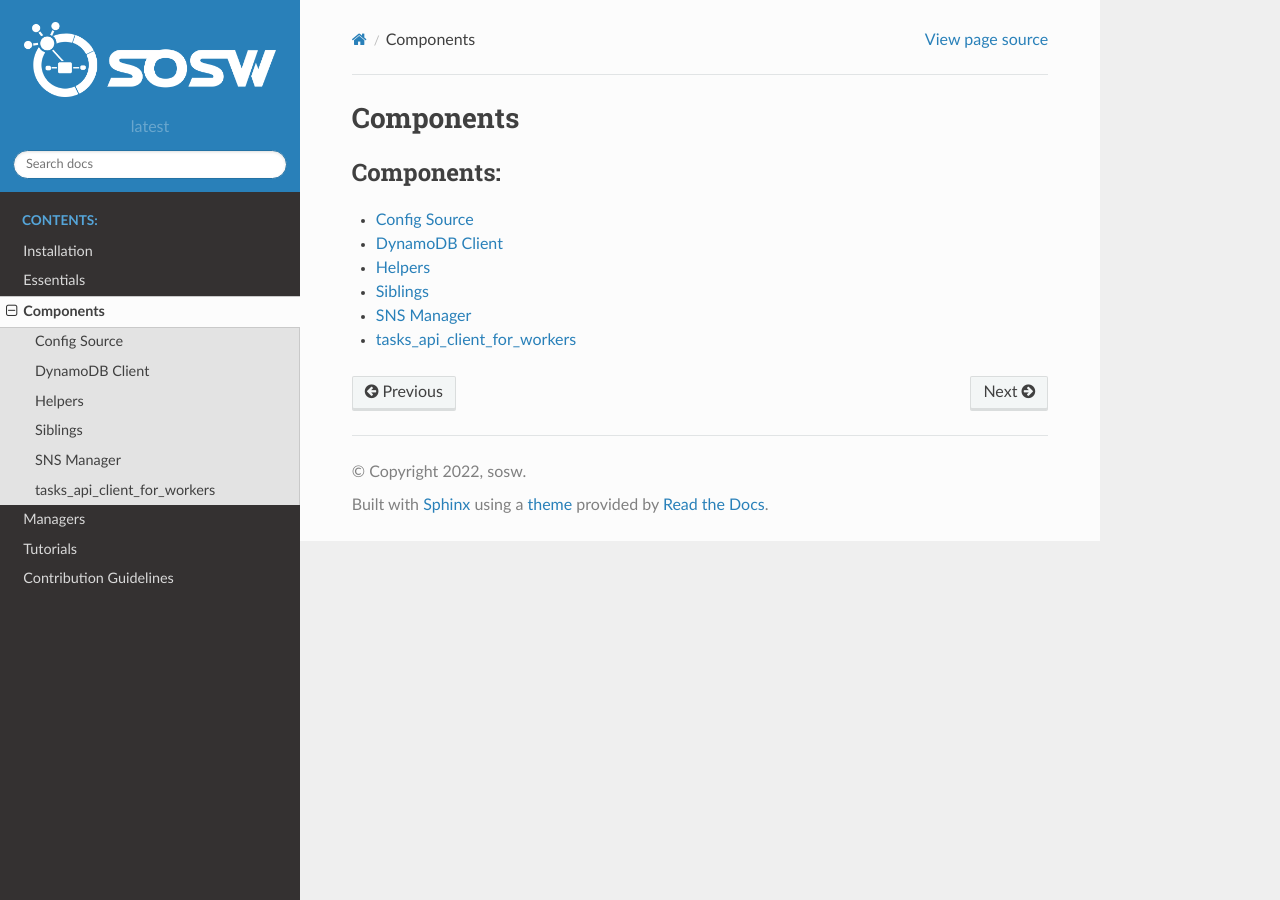
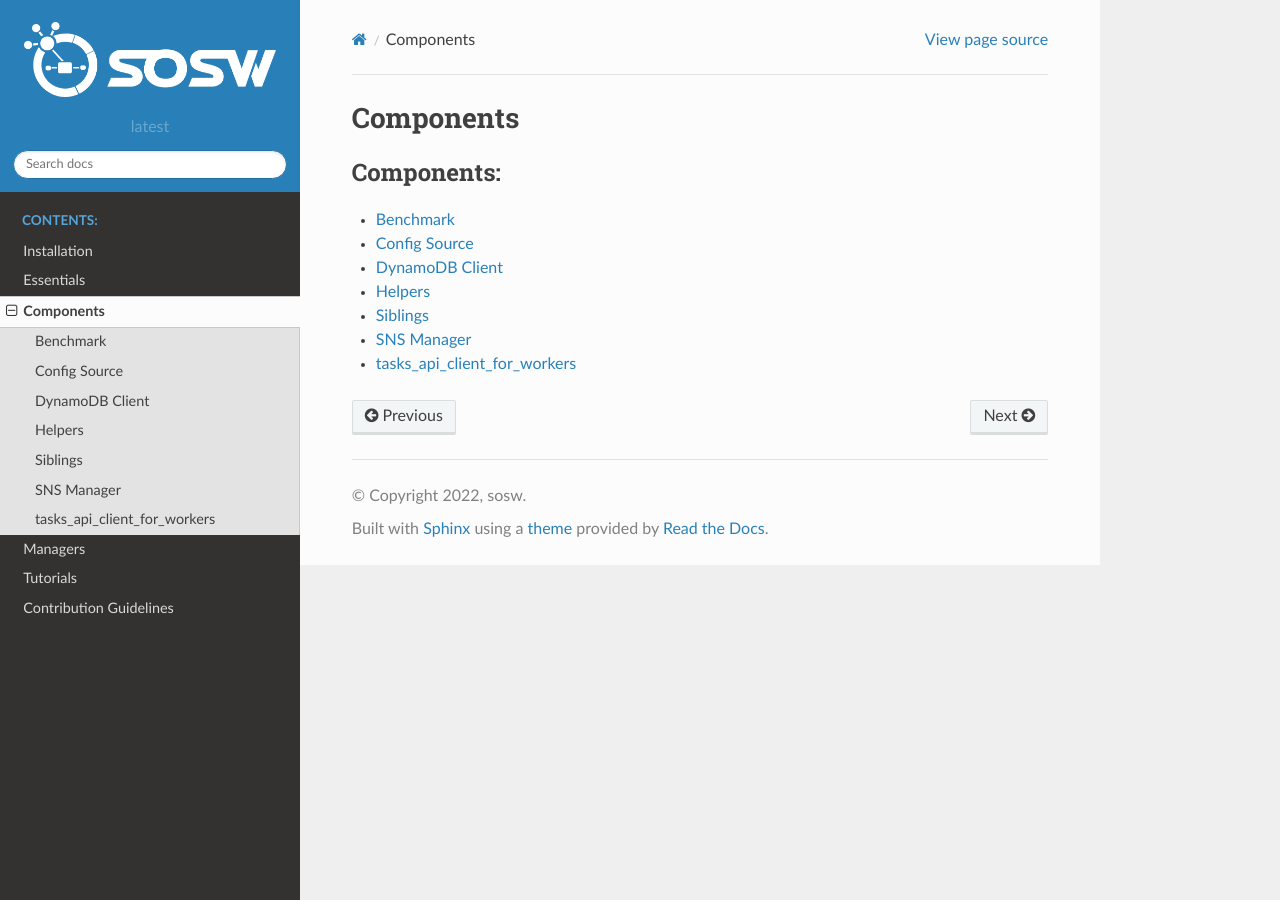
Before and after one commit to sosw/sosw, a Sphinx documentation site: the page built from docs/components/index.rst, in a window 1280 px wide. Built offline with Sphinx 7.4.7 and the Read the Docs theme 2.0.0, drawn with Linux system fonts in a browser that asks for light colours.

Commit message:
benchmark docs

```diff
--- /dev/null
+++ b/docs/components/benchmark.rst
@@ -0,0 +1,5 @@
+Benchmark
+---------
+
+..  automodule:: sosw.components.benchmark
+    :members:
--- a/docs/components/index.rst
+++ b/docs/components/index.rst
@@ -2,13 +2,14 @@
 Components
 ==========
 
-.. toctree::
-   :titlesonly:
-   :caption: Components:
+..  toctree::
+    :titlesonly:
+    :caption: Components:
 
-   config
-   dynamo_db
-   helpers
-   siblings
-   sns
-   tasks_api_client_for_workers
+    benchmark
+    config
+    dynamo_db
+    helpers
+    siblings
+    sns
+    tasks_api_client_for_workers
```
